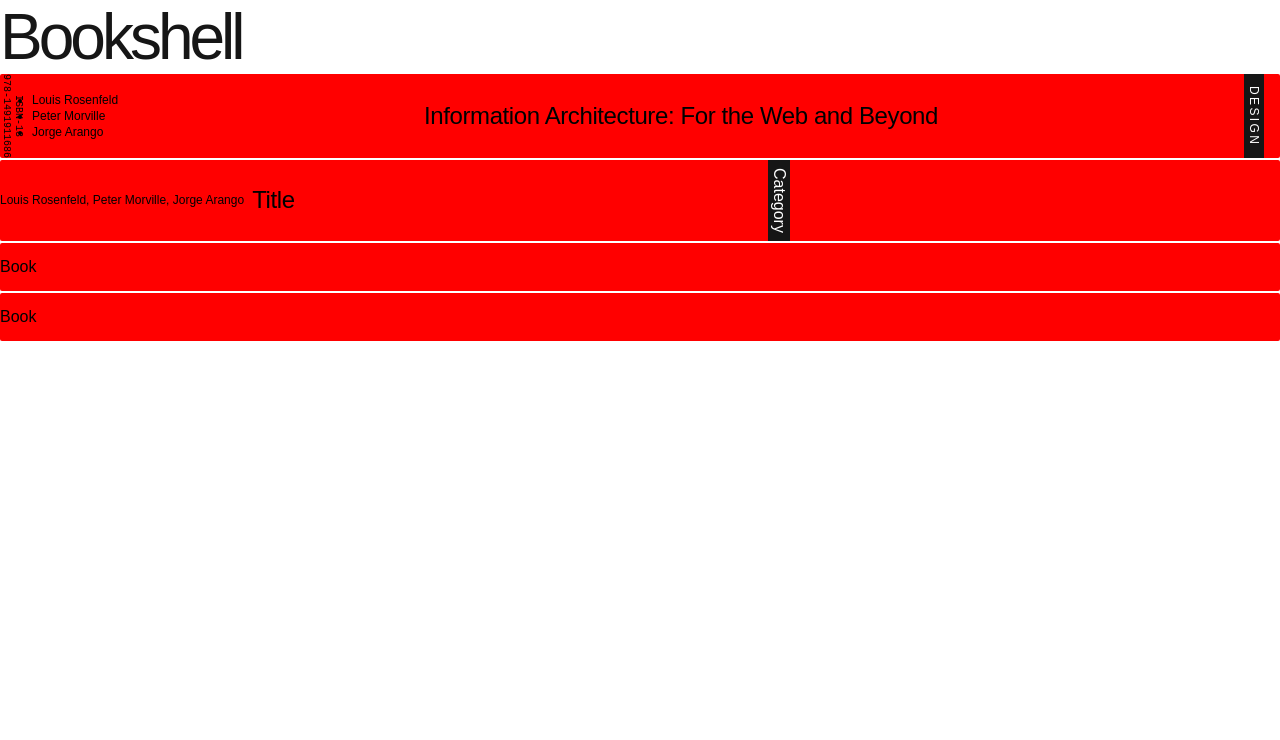
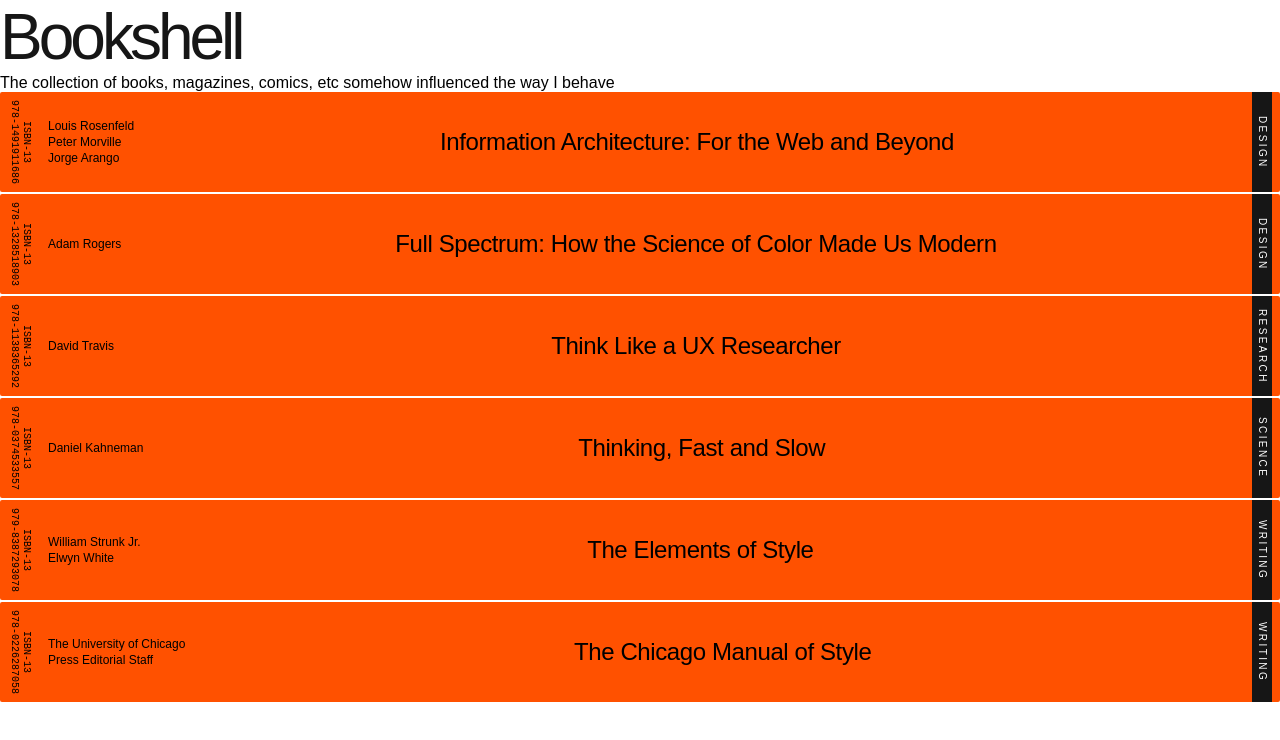
Before and after one commit to clearasvodka/clearasvodka.github.io, a Next.js app: page /bookshell in a window 1280 px wide. Shown: the top 740 px of the page. Built offline with nearby package versions, Linux system fonts and the light colour scheme; a web font is replaced by a local one.

Commit message:
Bookshell design

```diff
--- a/src/app/bookshell/bookShell.css
+++ b/src/app/bookshell/bookShell.css
@@ -5,16 +5,16 @@
 }
 
 .book {
-  background-color: red;
+  background-color: rgb(255, 81, 0);
   display: grid;
   grid-template-columns: auto auto 1fr auto;
-  grid-column-gap: 8px;
   min-height: 48px;
   place-items: center;
   border-radius: 2px;
 }
 
 .book-author {
+  min-width: 100px;
   font-size: 12px;
   line-height: 16px;
 }
@@ -26,5 +26,17 @@
   padding: 8px 2px;
   height: 100%;
   text-align: center;
-  margin-right: 16px;
+  margin-right: 8px;
 }
+
+.book-id {
+  padding: 8px;
+}
+
+.book-author ul {
+  padding: 8px;
+}
+
+.book-title {
+  padding: 8px;
+}
--- a/src/app/bookshell/page.tsx
+++ b/src/app/bookshell/page.tsx
@@ -3,6 +3,10 @@
   return (
     <main>
       <h1>Bookshell</h1>
+      <p>
+        The collection of books, magazines, comics, etc somehow influenced the
+        way I behave
+      </p>
       <div className="bookshell">
         <div className="book">
           <div className="book-id">
@@ -28,16 +32,114 @@
         </div>
 
         <div className="book">
+          <div className="book-id">
+            <div className="mono">
+              ISBN-13
+              <br />
+              978-1328518903
+            </div>
+          </div>
           <div className="book-author">
-            Louis Rosenfeld, Peter Morville, Jorge Arango
+            <ul>
+              <li>Adam Rogers</li>
+            </ul>
           </div>
           <div className="book-title">
-            <h2>Title</h2>
+            <h2>Full Spectrum: How the Science of Color Made Us Modern</h2>
           </div>
-          <div className="book-category">Category</div>
+          <div className="book-category">
+            <h6>Design</h6>
+          </div>
         </div>
-        <div className="book">Book</div>
-        <div className="book">Book</div>
+
+        <div className="book">
+          <div className="book-id">
+            <div className="mono">
+              ISBN-13
+              <br />
+              978-1138365292
+            </div>
+          </div>
+          <div className="book-author">
+            <ul>
+              <li>David Travis</li>
+            </ul>
+          </div>
+          <div className="book-title">
+            <h2>Think Like a UX Researcher</h2>
+          </div>
+          <div className="book-category">
+            <h6>Research</h6>
+          </div>
+        </div>
+
+        <div className="book">
+          <div className="book-id">
+            <div className="mono">
+              ISBN-13
+              <br />
+              978-0374533557
+            </div>
+          </div>
+          <div className="book-author">
+            <ul>
+              <li>Daniel Kahneman</li>
+            </ul>
+          </div>
+          <div className="book-title">
+            <h2>Thinking, Fast and Slow</h2>
+          </div>
+          <div className="book-category">
+            <h6>Science</h6>
+          </div>
+        </div>
+
+        <div className="book">
+          <div className="book-id">
+            <div className="mono">
+              ISBN-13
+              <br />
+              979-8387293078
+            </div>
+          </div>
+          <div className="book-author">
+            <ul>
+              <li>William Strunk Jr.</li>
+              <li>Elwyn White</li>
+            </ul>
+          </div>
+          <div className="book-title">
+            <h2>The Elements of Style</h2>
+          </div>
+          <div className="book-category">
+            <h6>Writing</h6>
+          </div>
+        </div>
+
+        <div className="book">
+          <div className="book-id">
+            <div className="mono">
+              ISBN-13
+              <br />
+              978-0226287058
+            </div>
+          </div>
+          <div className="book-author">
+            <ul>
+              <li>
+                The University of Chicago
+                <br />
+                Press Editorial Staff
+              </li>
+            </ul>
+          </div>
+          <div className="book-title">
+            <h2>The Chicago Manual of Style</h2>
+          </div>
+          <div className="book-category">
+            <h6>Writing</h6>
+          </div>
+        </div>
       </div>
     </main>
   );
--- a/src/app/globals.css
+++ b/src/app/globals.css
@@ -30,7 +30,7 @@
 }
 
 h6 {
-  font-size: 12px;
+  font-size: 10px;
   line-height: 16px;
   font-weight: 500;
   text-transform: uppercase;
@@ -45,3 +45,7 @@
   writing-mode: vertical-rl;
   text-align: center;
 }
+
+li {
+  list-style-type: none;
+}
```
